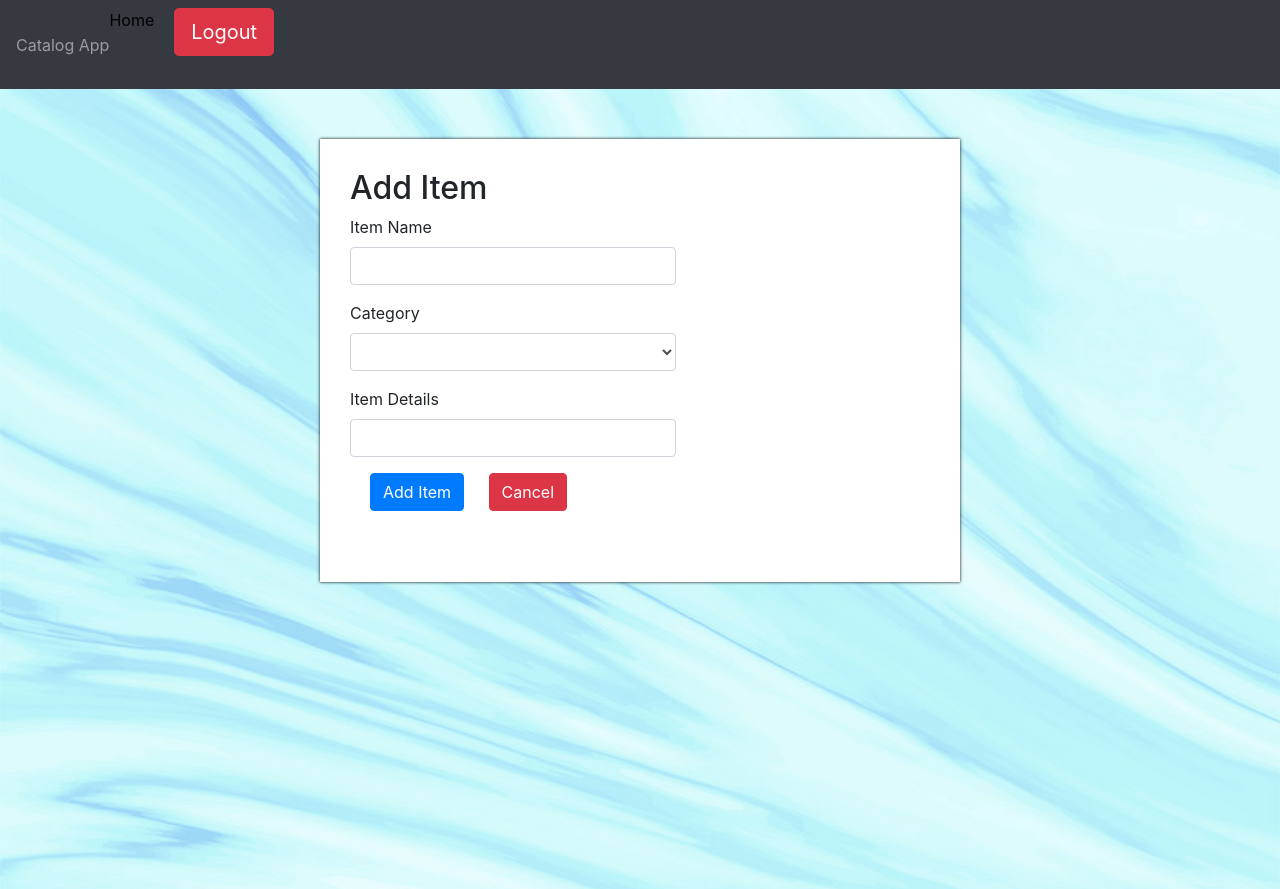
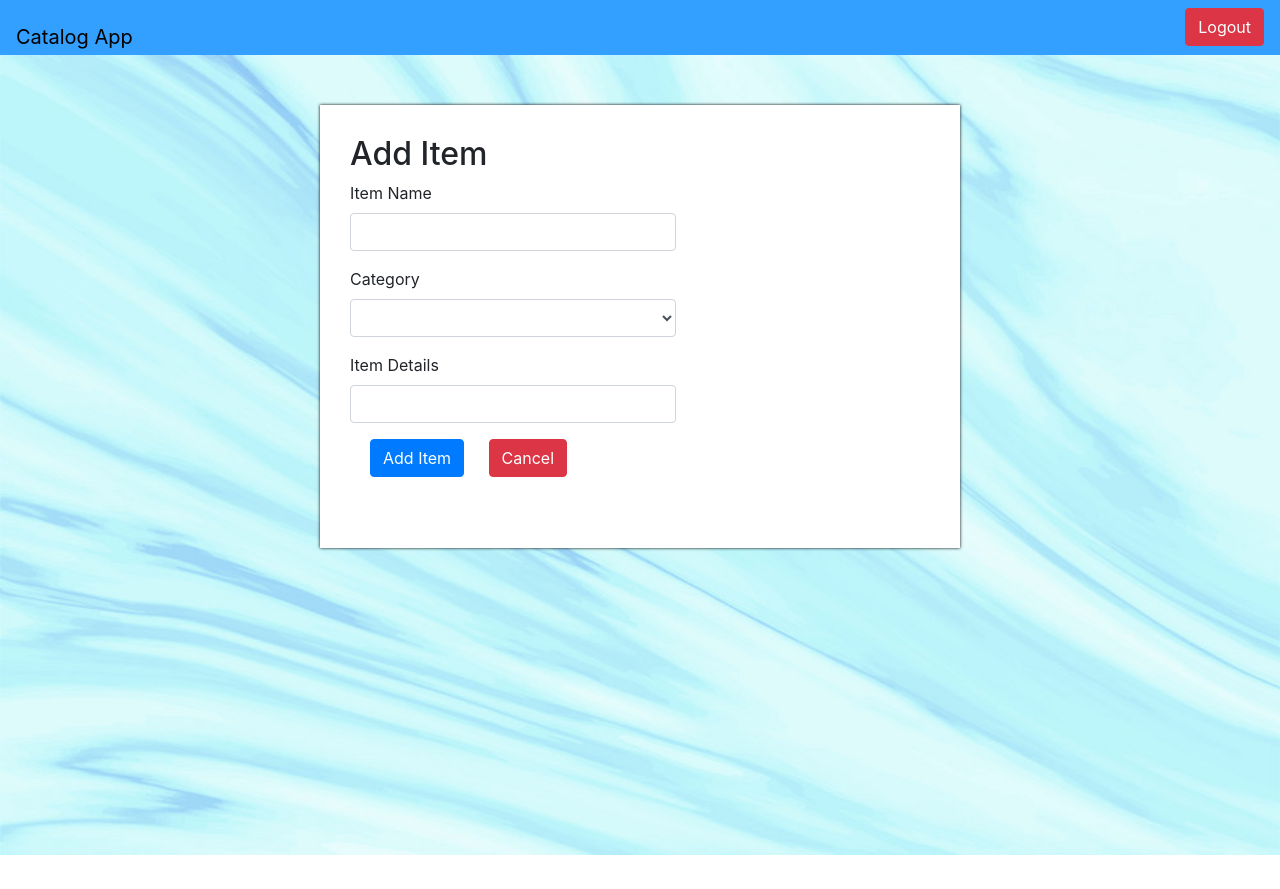
Before and after one commit to henokhm/udacity_fsnd_catalog_app, a Flask app: page /catalog_items/add_item in a window 1280 px wide. After the commit the page ends 855 px from the top, so only its background shows below. Run offline with Flask 2, Linux system fonts and the light colour scheme; the visitor is signed in with stand-in values (Sample User, id 1); lists and menus that the app fills with data are empty; some libraries are stand-ins or nearby versions.

Commit message:
bootstrap navbar

```diff
--- a/fsnd_catalog_app/static/style.css
+++ b/fsnd_catalog_app/static/style.css
@@ -5,6 +5,17 @@ a{
 
 html, body{
     height: 100%;
+}
+
+.navbar-default{
+    background-color: #339FFF;
+    border-color: #20ACDF;
+    height: 55px;
+}
+
+.navbar-brand{
+    padding-top: 0px;
+    margin-top: 0px;
 }
 
 .btn{
--- a/fsnd_catalog_app/templates/layout.html
+++ b/fsnd_catalog_app/templates/layout.html
@@ -11,14 +11,12 @@
 {% endblock styles %}
 
 {% block navbar %}
-    <nav class="navbar navbar-expand-md navbar-dark bg-dark">
-        <span class="navbar-text">Catalog App</span>
+    <nav class="navbar navbar-default">
+        <a class="navbar-brand" href="{{ url_for('catalog') }}">Catalog App</a>
         <ul class="navbar-nav">
-            <li class="nav-item">
-                <a href="{{ url_for('catalog') }}">Home</a></li>
             {% if current_user.is_authenticated %}
                 <li class="nav-item"><a href="{{ url_for('logout') }}">
-                    <button class="btn btn-lg btn-danger">Logout</button></a></li>
+                    <button class="btn btn-danger">Logout</button></a></li>
             {% else %}
                 <li class="nav-item"><a class="nav-kid" href="{{ url_for('signup') }}">
                     <button class="btn btn-success">Sign up</button></a></li>
```
